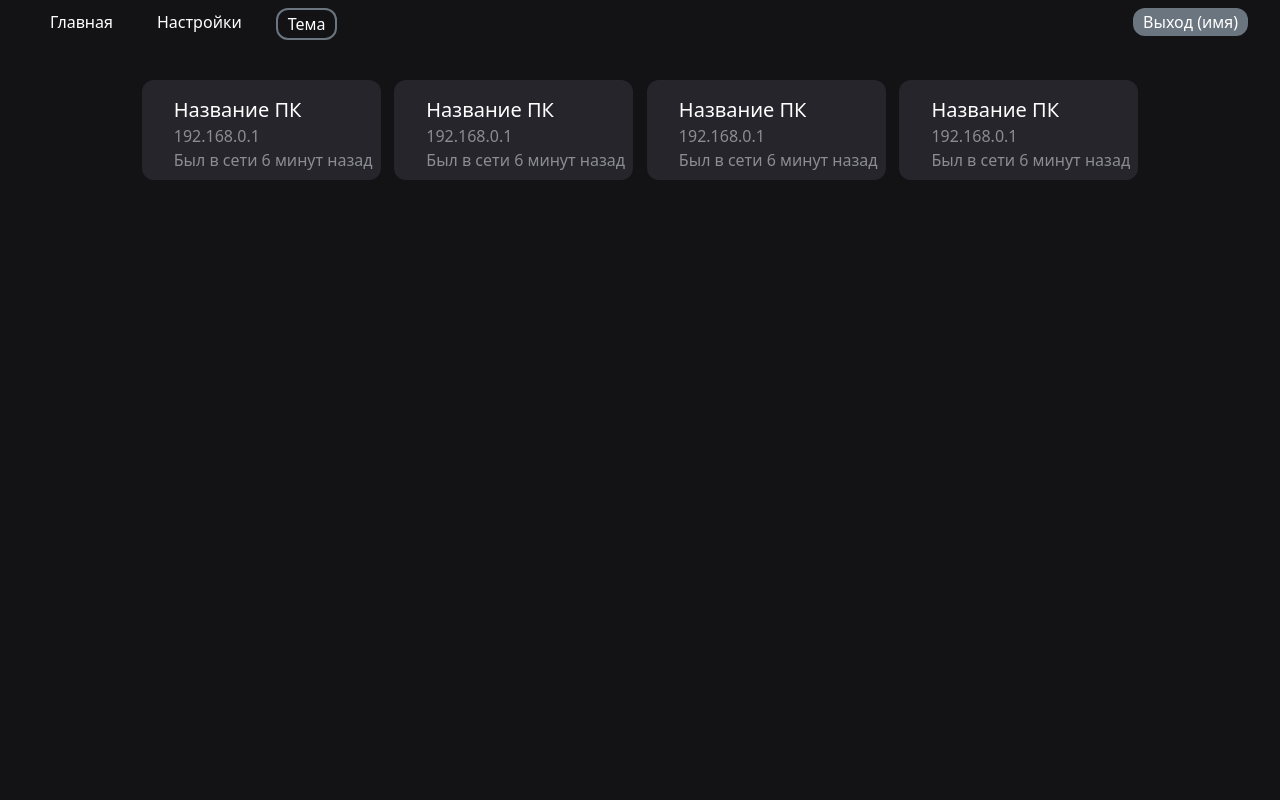
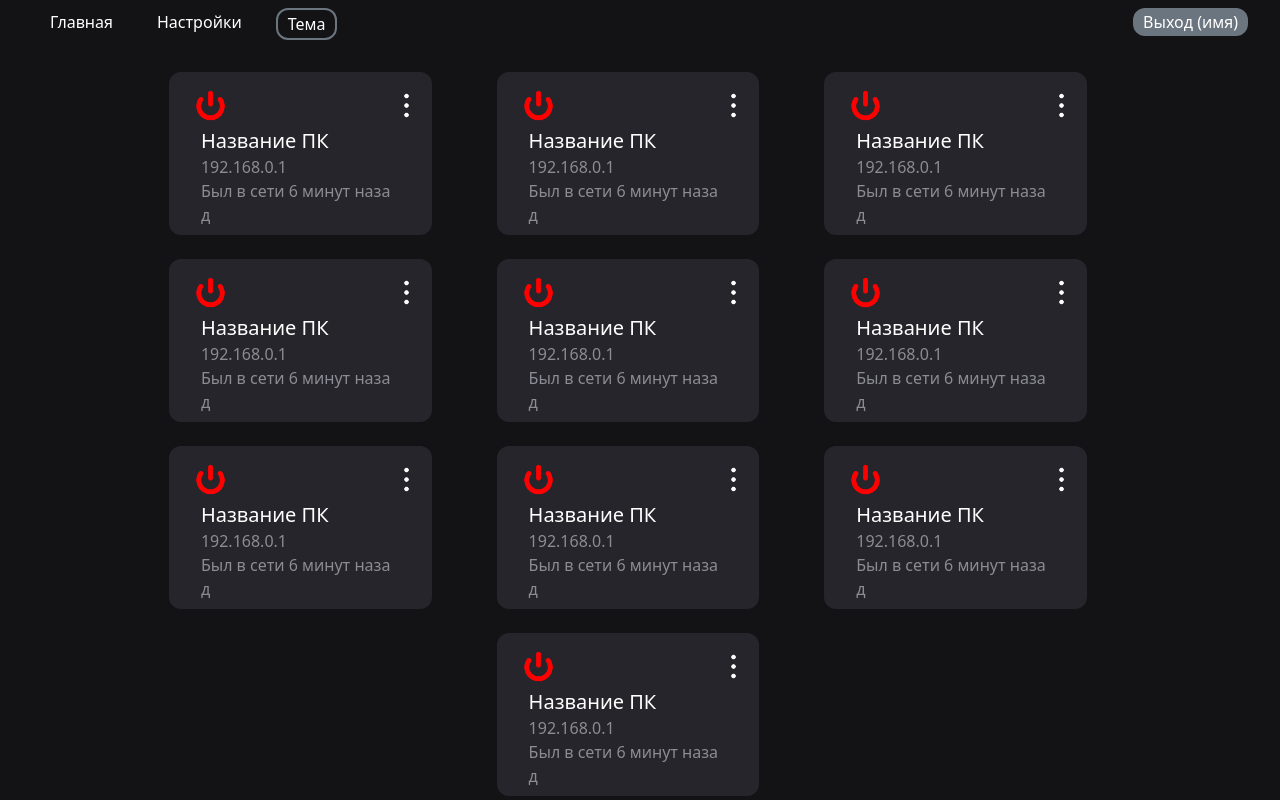
Before and after one commit to drakon007/-course-work, a website: page src/home.html in a window 1280 px wide. Drawn offline with Linux system fonts and the light colour scheme.

Commit message:
страница информаци

```diff
--- a/src/home.html
+++ b/src/home.html
@@ -35,55 +35,125 @@
 
     <main class="flex mx-auto w-4/5 flex-wrap justify-evenly">
 
-        <div class="cards rounded-xl bg-bgform w-card min-w-max p-2 break-all mt-8 ">
+        <div class="cards rounded-xl bg-bgform max-w-card min-w-max p-2 break-all mt-6 mr-6">
 
             <!--иконка и кнопка больше-->
-            <div class="mt-2"></div>
+            <div class="mt-2 ml-4 mb-1 flex justify-between"><button><img src="img/power-off.png" alt="картинка не прогрузилась" class="w-35 h-35"> <button><img src="img/menu.png" alt="картинка не прогрузилась" class="w-35 h-35"></button></div>
             <h1 class="text-white text-xl ml-6">Название ПК</h1>
             <p class="ml-6 text-tgray">192.168.0.1</p>
             <!--дополнительная информация-->
             <div></div>
-            <p class="ml-6 text-tgray">Был в сети 6 минут назад</p>
+            <p class="ml-6 text-tgray mr-6 w-4/5">Был в сети 6 минут назад</p>
 
         </div>
 
-        <div class="cards rounded-xl bg-bgform w-card min-w-max p-2 break-all mt-8 ">
+        <div class="cards rounded-xl bg-bgform max-w-card min-w-max p-2 break-all mt-6 mr-6">
 
             <!--иконка и кнопка больше-->
-            <div class="mt-2"></div>
+            <div class="mt-2 ml-4 mb-1 flex justify-between"><button><img src="img/power-off.png" alt="картинка не прогрузилась" class="w-35 h-35"> <button><img src="img/menu.png" alt="картинка не прогрузилась" class="w-35 h-35"></button></div>
             <h1 class="text-white text-xl ml-6">Название ПК</h1>
             <p class="ml-6 text-tgray">192.168.0.1</p>
             <!--дополнительная информация-->
             <div></div>
-            <p class="ml-6 text-tgray">Был в сети 6 минут назад</p>
+            <p class="ml-6 text-tgray mr-6 w-4/5">Был в сети 6 минут назад</p>
 
         </div>
 
-        <div class="cards rounded-xl bg-bgform w-card min-w-max p-2 break-all mt-8">
+        <div class="cards rounded-xl bg-bgform max-w-card min-w-max p-2 break-all mt-6 mr-6">
 
             <!--иконка и кнопка больше-->
-            <div class="mt-2"></div>
+            <div class="mt-2 ml-4 mb-1 flex justify-between"><button><img src="img/power-off.png" alt="картинка не прогрузилась" class="w-35 h-35"> <button><img src="img/menu.png" alt="картинка не прогрузилась" class="w-35 h-35"></button></div>
             <h1 class="text-white text-xl ml-6">Название ПК</h1>
             <p class="ml-6 text-tgray">192.168.0.1</p>
             <!--дополнительная информация-->
             <div></div>
-            <p class="ml-6 text-tgray">Был в сети 6 минут назад</p>
+            <p class="ml-6 text-tgray mr-6 w-4/5">Был в сети 6 минут назад</p>
 
         </div>
-        <div class="cards rounded-xl bg-bgform w-card min-w-max p-2 break-all mt-8 ">
+
+        <div class="cards rounded-xl bg-bgform max-w-card min-w-max p-2 break-all mt-6 mr-6">
 
             <!--иконка и кнопка больше-->
-            <div class="mt-2"></div>
+            <div class="mt-2 ml-4 mb-1 flex justify-between"><button><img src="img/power-off.png" alt="картинка не прогрузилась" class="w-35 h-35"> <button><img src="img/menu.png" alt="картинка не прогрузилась" class="w-35 h-35"></button></div>
             <h1 class="text-white text-xl ml-6">Название ПК</h1>
             <p class="ml-6 text-tgray">192.168.0.1</p>
             <!--дополнительная информация-->
             <div></div>
-            <p class="ml-6 text-tgray">Был в сети 6 минут назад</p>
+            <p class="ml-6 text-tgray mr-6 w-4/5">Был в сети 6 минут назад</p>
 
         </div>
 
+        <div class="cards rounded-xl bg-bgform max-w-card min-w-max p-2 break-all mt-6 mr-6">
 
+            <!--иконка и кнопка больше-->
+            <div class="mt-2 ml-4 mb-1 flex justify-between"><button><img src="img/power-off.png" alt="картинка не прогрузилась" class="w-35 h-35"> <button><img src="img/menu.png" alt="картинка не прогрузилась" class="w-35 h-35"></button></div>
+            <h1 class="text-white text-xl ml-6">Название ПК</h1>
+            <p class="ml-6 text-tgray">192.168.0.1</p>
+            <!--дополнительная информация-->
+            <div></div>
+            <p class="ml-6 text-tgray mr-6 w-4/5">Был в сети 6 минут назад</p>
 
+        </div>
+
+        <div class="cards rounded-xl bg-bgform max-w-card min-w-max p-2 break-all mt-6 mr-6">
+
+            <!--иконка и кнопка больше-->
+            <div class="mt-2 ml-4 mb-1 flex justify-between"><button><img src="img/power-off.png" alt="картинка не прогрузилась" class="w-35 h-35"> <button><img src="img/menu.png" alt="картинка не прогрузилась" class="w-35 h-35"></button></div>
+            <h1 class="text-white text-xl ml-6">Название ПК</h1>
+            <p class="ml-6 text-tgray">192.168.0.1</p>
+            <!--дополнительная информация-->
+            <div></div>
+            <p class="ml-6 text-tgray mr-6 w-4/5">Был в сети 6 минут назад</p>
+
+        </div>
+
+        <div class="cards rounded-xl bg-bgform max-w-card min-w-max p-2 break-all mt-6 mr-6">
+
+            <!--иконка и кнопка больше-->
+            <div class="mt-2 ml-4 mb-1 flex justify-between"><button><img src="img/power-off.png" alt="картинка не прогрузилась" class="w-35 h-35"> <button><img src="img/menu.png" alt="картинка не прогрузилась" class="w-35 h-35"></button></div>
+            <h1 class="text-white text-xl ml-6">Название ПК</h1>
+            <p class="ml-6 text-tgray">192.168.0.1</p>
+            <!--дополнительная информация-->
+            <div></div>
+            <p class="ml-6 text-tgray mr-6 w-4/5">Был в сети 6 минут назад</p>
+
+        </div>
+
+        <div class="cards rounded-xl bg-bgform max-w-card min-w-max p-2 break-all mt-6 mr-6">
+
+            <!--иконка и кнопка больше-->
+            <div class="mt-2 ml-4 mb-1 flex justify-between"><button><img src="img/power-off.png" alt="картинка не прогрузилась" class="w-35 h-35"> <button><img src="img/menu.png" alt="картинка не прогрузилась" class="w-35 h-35"></button></div>
+            <h1 class="text-white text-xl ml-6">Название ПК</h1>
+            <p class="ml-6 text-tgray">192.168.0.1</p>
+            <!--дополнительная информация-->
+            <div></div>
+            <p class="ml-6 text-tgray mr-6 w-4/5">Был в сети 6 минут назад</p>
+
+        </div>
+
+        <div class="cards rounded-xl bg-bgform max-w-card min-w-max p-2 break-all mt-6 mr-6">
+
+            <!--иконка и кнопка больше-->
+            <div class="mt-2 ml-4 mb-1 flex justify-between"><button><img src="img/power-off.png" alt="картинка не прогрузилась" class="w-35 h-35"> <button><img src="img/menu.png" alt="картинка не прогрузилась" class="w-35 h-35"></button></div>
+            <h1 class="text-white text-xl ml-6">Название ПК</h1>
+            <p class="ml-6 text-tgray">192.168.0.1</p>
+            <!--дополнительная информация-->
+            <div></div>
+            <p class="ml-6 text-tgray mr-6 w-4/5">Был в сети 6 минут назад</p>
+
+        </div>
+
+        <div class="cards rounded-xl bg-bgform max-w-card min-w-max p-2 break-all mt-6 mr-6">
+
+            <!--иконка и кнопка больше-->
+            <div class="mt-2 ml-4 mb-1 flex justify-between"><button><img src="img/power-off.png" alt="картинка не прогрузилась" class="w-35 h-35"> <button><img src="img/menu.png" alt="картинка не прогрузилась" class="w-35 h-35"></button></div>
+            <h1 class="text-white text-xl ml-6">Название ПК</h1>
+            <p class="ml-6 text-tgray">192.168.0.1</p>
+            <!--дополнительная информация-->
+            <div></div>
+            <p class="ml-6 text-tgray mr-6 w-4/5">Был в сети 6 минут назад</p>
+
+        </div>
 
     </main>
 
--- a/src/tailwind.config.js
+++ b/src/tailwind.config.js
@@ -22,15 +22,36 @@
       height: {
         'table': '80vh',
         'form': '50vh',
+        '900': '900px',
+        '700': '700px',
+        '500': '500px',
+        '300': '300px',
+        '250': '250px',
+        '200': '200px',
+        '150': '150px',
+        '100': '100px',
+        '50': '50px',
+        '35': '35px',
+        '20': '20px',
       },
       width: {
         'card': '22.75%',
         'gap':  '3%',
-        'table': '85%',
         'aside': '15%',
         'form': '450px',
         'mid': '50%',
         'min': '20%',
+        '900': '900px',
+        '700': '700px',
+        '500': '500px',
+        '300': '300px',
+        '250': '250px',
+        '200': '200px',
+        '150': '150px',
+        '100': '100px',
+        '50': '50px',
+        '35': '35px',
+        '20': '20px',
       },
       spacing: {
         'height': '1080px',
```
Also changed, not shown: src/info.html (added, +45 -0 lines), src/img/menu.png (added), src/styles/output.css.
